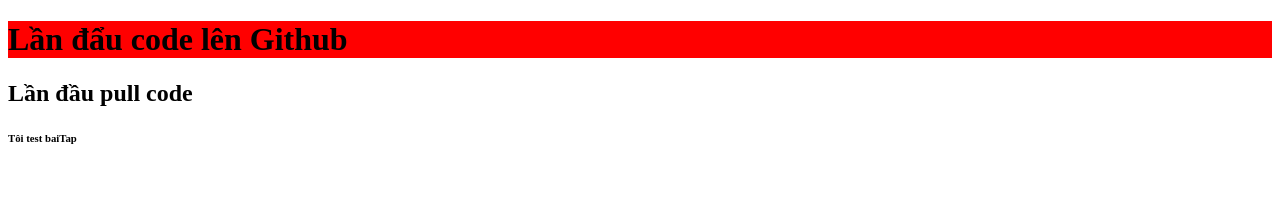
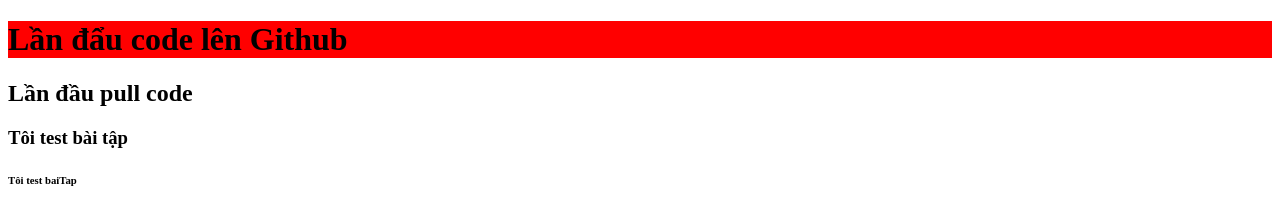
Before and after one commit to ThanhTamHuynh/BC76_DemoGit, a plain HTML site: page index.htm in a window 1280 px wide. Drawn offline with Linux system fonts and the light colour scheme.

Commit message:
text bai tap

```diff
--- a/index.htm
+++ b/index.htm
@@ -9,6 +9,7 @@
 <body>
     <h1>Lần đẩu code lên Github</h1>
     <h2>Lần đầu pull code</h2>
+    <h3>Tôi test bài tập</h3>
     <h6>Tôi test baiTap</h6>
 </body>
 </html>
```
